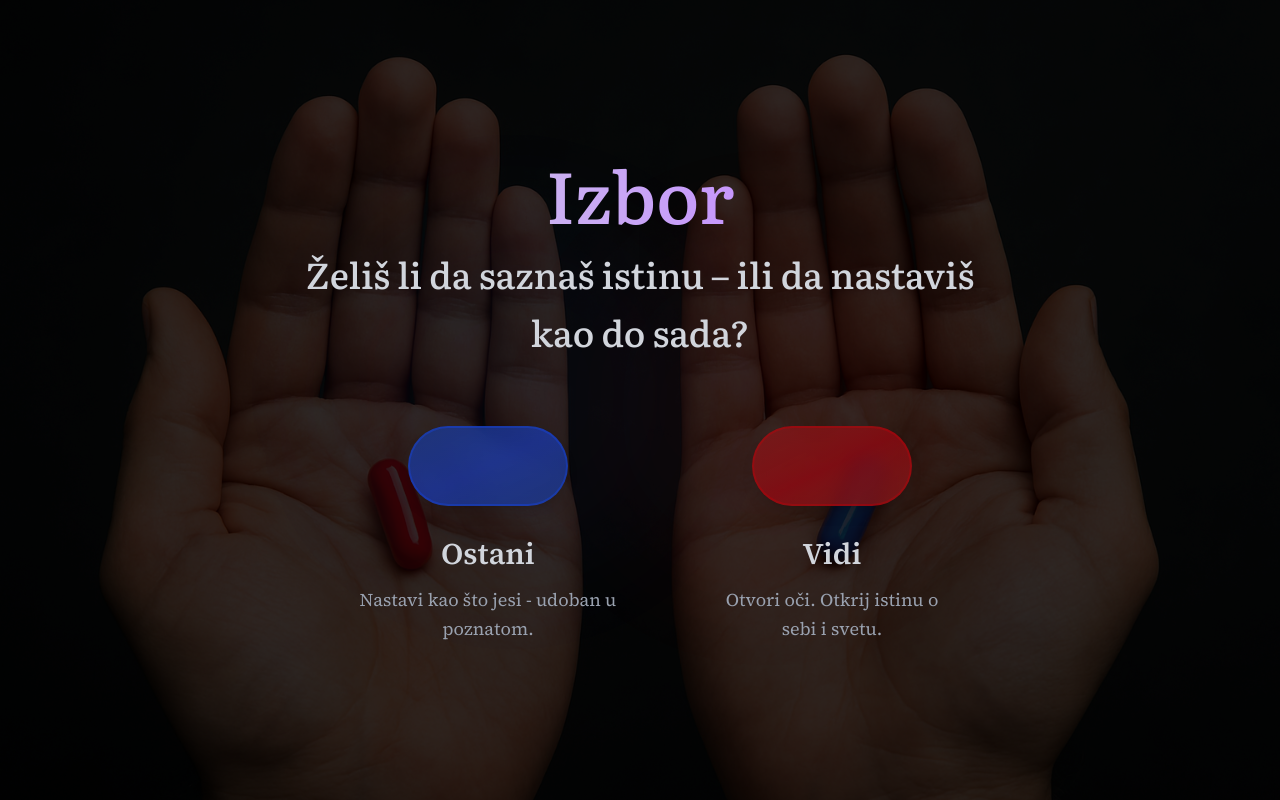
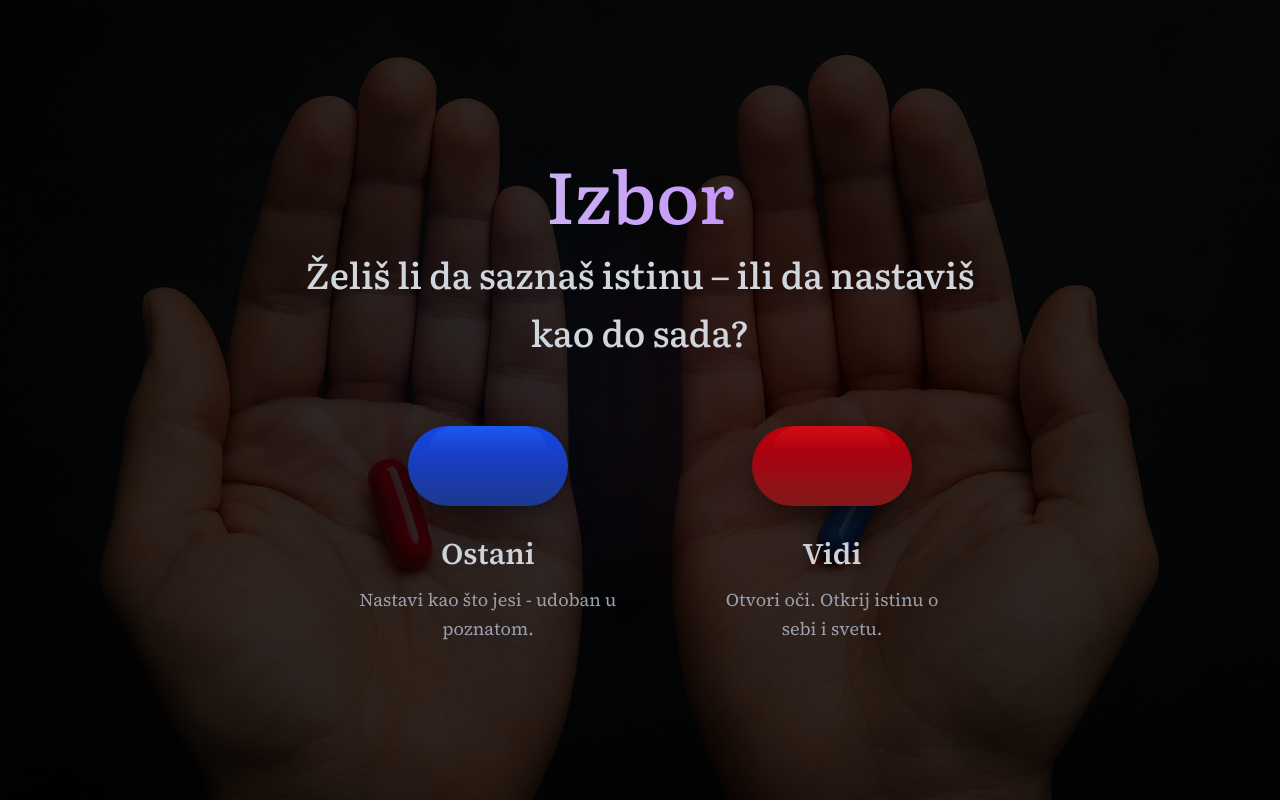
Before and after one commit to nikolabulatovic/novisajt, a Next.js app: page / in a window 1280 px wide. Built offline with nearby package versions, Linux system fonts and the light colour scheme.

Commit message:
update pill look

```diff
--- a/components/ChoiceStage.tsx
+++ b/components/ChoiceStage.tsx
@@ -61,7 +61,13 @@ export default function ChoiceStage({ onPillChoice }: ChoiceStageProps) {
                 isFadingOut && selectedPill !== 'blue' ? 'opacity-30' : ''
               } ${isFadingOut ? 'pointer-events-none' : ''}`}>
               <div className='relative w-32 h-16 md:w-40 md:h-20 transform transition-all duration-500 group-hover:scale-110 group-hover:rotate-3'>
-                <div className='relative w-full h-full bg-gradient-to-br from-blue-900/80 via-blue-800/70 to-blue-900/80 rounded-full flex items-center justify-center shadow-lg border-2 border-blue-700/40 group-hover:border-blue-600/50 transition-all backdrop-blur-sm'></div>
+                {/* Shadow at bottom for 3D effect */}
+                <div className='absolute inset-0 rounded-full bg-black/40 blur-md translate-y-2'></div>
+                {/* Pill with top-to-bottom gradient */}
+                <div className='relative w-full h-full bg-gradient-to-b from-blue-700 via-blue-800 to-blue-900 rounded-full flex items-center justify-center shadow-2xl'>
+                  {/* Highlight at top */}
+                  <div className='absolute top-0 left-1/2 -translate-x-1/2 w-3/4 h-1/3 bg-gradient-to-b from-blue-500/30 to-transparent rounded-t-full'></div>
+                </div>
               </div>
             </button>
             <div className='text-center space-y-2'>
@@ -88,7 +94,13 @@ export default function ChoiceStage({ onPillChoice }: ChoiceStageProps) {
                     ? 'scale-110 -rotate-3'
                     : 'group-hover:scale-110 group-hover:-rotate-3'
                 }`}>
-                <div className='relative w-full h-full bg-gradient-to-br from-red-900/80 via-red-800/70 to-red-900/80 rounded-full flex items-center justify-center shadow-lg border-2 border-red-700/40 group-hover:border-red-600/50 transition-all backdrop-blur-sm'></div>
+                {/* Shadow at bottom for 3D effect */}
+                <div className='absolute inset-0 rounded-full bg-black/40 blur-md translate-y-2'></div>
+                {/* Pill with top-to-bottom gradient */}
+                <div className='relative w-full h-full bg-gradient-to-b from-red-700 via-red-800 to-red-900 rounded-full flex items-center justify-center shadow-2xl'>
+                  {/* Highlight at top */}
+                  <div className='absolute top-0 left-1/2 -translate-x-1/2 w-3/4 h-1/3 bg-gradient-to-b from-red-500/30 to-transparent rounded-t-full'></div>
+                </div>
               </div>
             </button>
             <div className='text-center space-y-2'>
```
